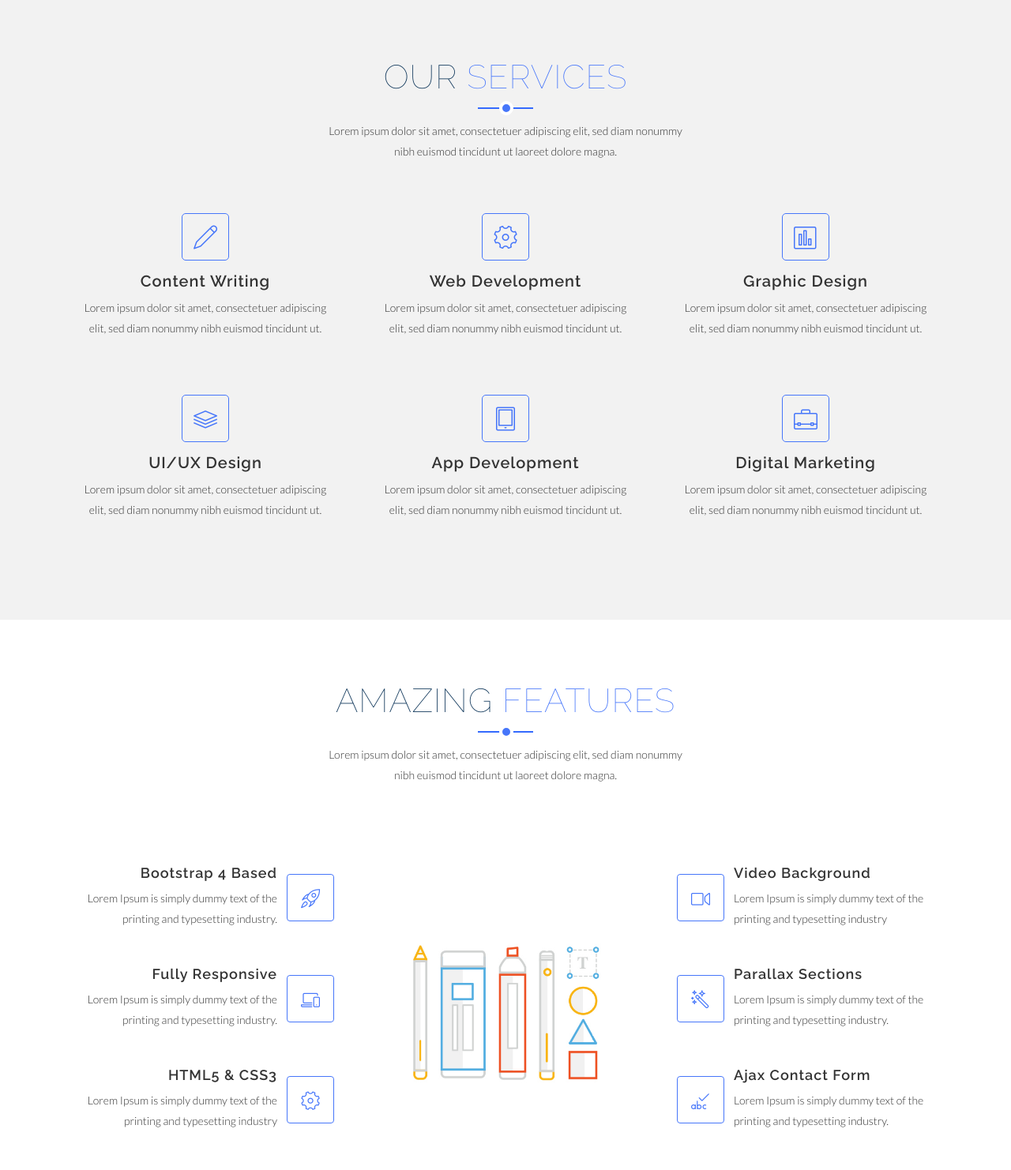
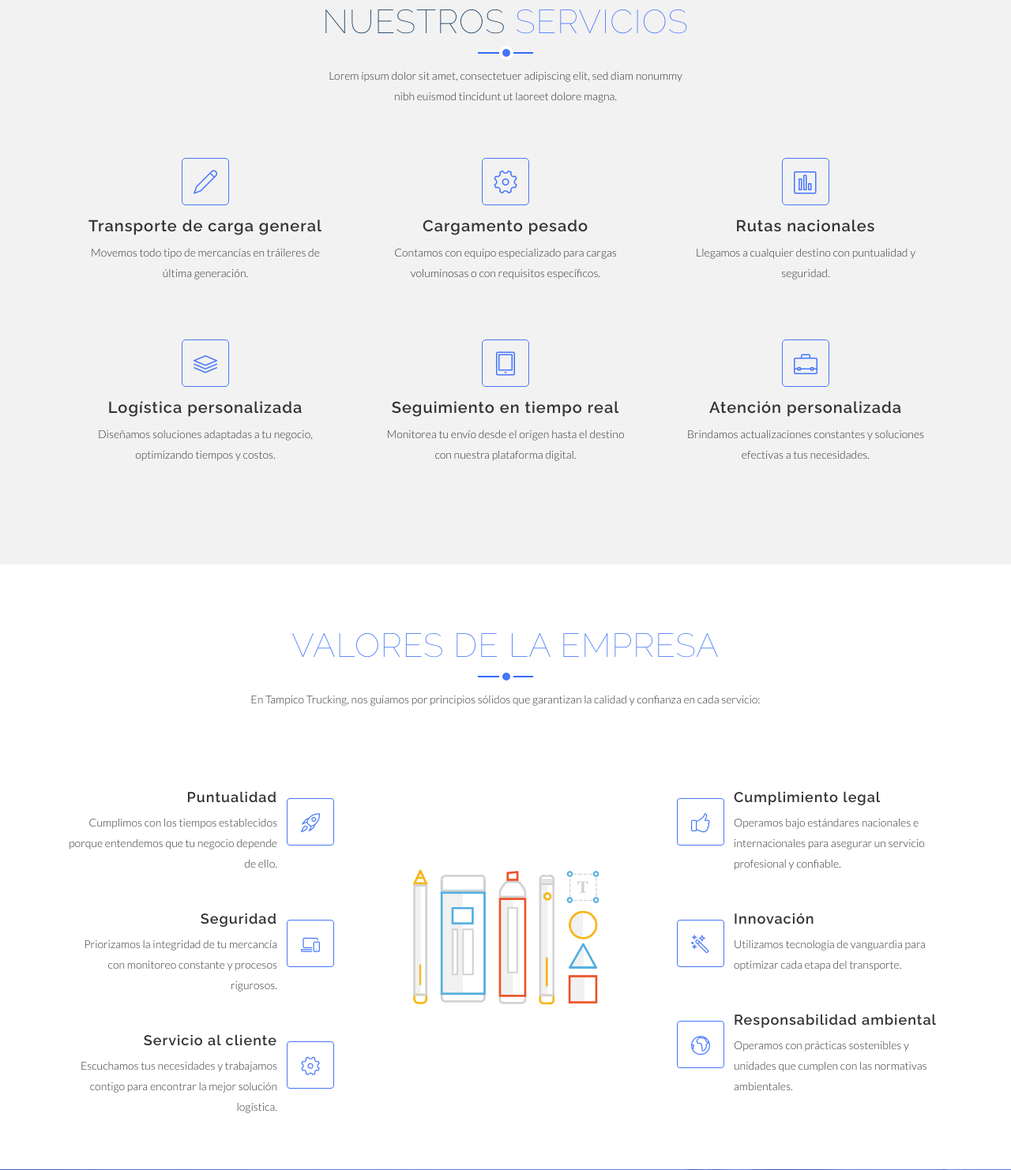
Before and after one commit to Alex-gs22/tampicoTrucking, a plain HTML site: page index.html in a window 1280 px wide. Shown: the part 456-1938 px from the top of the page at 79% size. Drawn offline with Linux system fonts and the light colour scheme.

Commit message:
text & img

```diff
--- a/index.html
+++ b/index.html
@@ -9,6 +9,7 @@
     <meta name="author" content="Alex">
     <meta name="author" content="Alan">
     <title>Trucking</title>
+    <link rel="icon" type="image/svg+xml" href="img/Logo_Camion.svg">
 
     <!-- Bootstrap CSS -->
     <link rel="stylesheet" href="css/bootstrap.min.css">
@@ -62,12 +63,17 @@
   	<!-- Header Section Start -->
 
     <header id="video-area" data-stellar-background-ratio="0.5">
-      <axjain id="block" data-vide-bg="video/video"></axjain>
+      <a class="overlay lightbox" href="img/portfolio/header.webp">
+        <img src="img/portfolio/header.webp" alt="" />  </a>
       <div class="fixed-top">
           <div class="container">
             <div class="logo-menu">
-              <a href="index.html" class="logo"><span class="lnr lnr-diamond"></span> CRYSTAL</a>
-              <button class="menu-button" id="open-button"><i class="lnr lnr-menu"></i></button>
+              <a href="index.html" class="logo">
+                <img src="img/Logo_Camion.svg" alt="TRUCKING" width="35" height="35"> TRUCKING
+              </a>
+              <button class="menu-button" id="open-button">
+                <i class="lnr lnr-menu"></i>
+              </button>
             </div>
           </div>
       </div>
@@ -76,8 +82,8 @@
         <div class="row justify-content-md-center">
           <div class="col-md-10">
             <div class="contents text-center">
-              <h1 class="wow fadeInDown" data-wow-duration="1000ms" data-wow-delay="0.3s">Crystal - Free Video Background HTML5 Bootstrap Template</h1>
-              <p class="lead  wow fadeIn" data-wow-duration="1000ms" data-wow-delay="400ms">Free High-quality Responsive Video Background Website Template Based on Bootstrap 4 to Create Complete Business Website in Minutes</p>
+              <h1 class="wow fadeInDown" data-wow-duration="1000ms" data-wow-delay="0.3s">Tampico Trucking</h1>
+              <p class="lead  wow fadeIn" data-wow-duration="1000ms" data-wow-delay="400ms">Soluciones de transporte de carga eficientes y confiables</p>
             </div>
           </div>
         </div>
@@ -90,7 +96,7 @@
     <section id="services" class="section">
       <div class="container">
         <div class="section-header">
-          <h2 class="section-title wow fadeIn" data-wow-duration="1000ms" data-wow-delay="0.3s">Our <span>Services</span></h2>
+          <h2 class="section-title wow fadeIn" data-wow-duration="1000ms" data-wow-delay="0.3s">Nuestros <span>Servicios</span></h2>
           <hr class="lines wow zoomIn" data-wow-delay="0.3s">
           <p class="section-subtitle wow fadeIn" data-wow-duration="1000ms" data-wow-delay="0.3s">Lorem ipsum dolor sit amet, consectetuer adipiscing elit, sed diam nonummy <br> nibh euismod tincidunt ut laoreet dolore magna.</p>
         </div>
@@ -100,8 +106,8 @@
               <div class="icon">
                 <i class="lnr lnr-pencil"></i>
               </div>
-              <h4>Content Writing</h4>
-              <p>Lorem ipsum dolor sit amet, consectetuer adipiscing elit, sed diam nonummy nibh euismod tincidunt ut.</p>
+              <h4>Transporte de carga general</h4>
+              <p>Movemos todo tipo de mercancías en tráileres de última generación.</p>
             </div>
           </div>
           <div class="col-md-4 col-sm-6">
@@ -109,8 +115,8 @@
               <div class="icon">
                 <i class="lnr lnr-cog"></i>
               </div>
-              <h4>Web Development</h4>
-              <p>Lorem ipsum dolor sit amet, consectetuer adipiscing elit, sed diam nonummy nibh euismod tincidunt ut.</p>
+              <h4>Cargamento pesado</h4>
+              <p>Contamos con equipo especializado para cargas voluminosas o con requisitos específicos.</p>
             </div>
           </div>
           <div class="col-md-4 col-sm-6">
@@ -118,8 +124,8 @@
               <div class="icon">
                 <i class="lnr lnr-chart-bars"></i>
               </div>
-              <h4>Graphic Design</h4>
-              <p>Lorem ipsum dolor sit amet, consectetuer adipiscing elit, sed diam nonummy nibh euismod tincidunt ut.</p>
+              <h4>Rutas nacionales</h4>
+              <p>Llegamos a cualquier destino con puntualidad y seguridad.</p>
             </div>
           </div>
           <div class="col-md-4 col-sm-6">
@@ -127,8 +133,8 @@
               <div class="icon">
                 <i class="lnr lnr-layers"></i>
               </div>
-              <h4>UI/UX Design</h4>
-              <p>Lorem ipsum dolor sit amet, consectetuer adipiscing elit, sed diam nonummy nibh euismod tincidunt ut.</p>
+              <h4>Logística personalizada</h4>
+              <p>Diseñamos soluciones adaptadas a tu negocio, optimizando tiempos y costos.</p>
             </div>
           </div>
           <div class="col-md-4 col-sm-6">
@@ -136,8 +142,8 @@
               <div class="icon">
                 <i class="lnr lnr-tablet"></i>
               </div>
-              <h4>App Development</h4>
-              <p>Lorem ipsum dolor sit amet, consectetuer adipiscing elit, sed diam nonummy nibh euismod tincidunt ut.</p>
+              <h4>Seguimiento en tiempo real</h4>
+              <p>Monitorea tu envío desde el origen hasta el destino con nuestra plataforma digital.</p>
             </div>
           </div>
           <div class="col-md-4 col-sm-6">
@@ -145,8 +151,8 @@
               <div class="icon">
                 <i class="lnr lnr-briefcase"></i>
               </div>
-              <h4>Digital Marketing</h4>
-              <p>Lorem ipsum dolor sit amet, consectetuer adipiscing elit, sed diam nonummy nibh euismod tincidunt ut.</p>
+              <h4>Atención personalizada</h4>
+              <p>Brindamos actualizaciones constantes y soluciones efectivas a tus necesidades.</p>
             </div>
           </div>
         </div>
@@ -158,9 +164,10 @@
     <section id="features" class="section" data-stellar-background-ratio="0.2">
       <div class="container">
         <div class="section-header">
-          <h2 class="section-title wow fadeIn" data-wow-duration="1000ms" data-wow-delay="0.3s">Amazing <span>Features</span></h2>
+          <h2 class="section-title wow fadeIn" data-wow-duration="1000ms" data-wow-delay="0.3s"> <span>Valores de la empresa</span></h2>
           <hr class="lines wow zoomIn" data-wow-delay="0.3s">
-          <p class="section-subtitle wow fadeIn" data-wow-duration="1000ms" data-wow-delay="0.3s">Lorem ipsum dolor sit amet, consectetuer adipiscing elit, sed diam nonummy <br> nibh euismod tincidunt ut laoreet dolore magna.</p>
+          <p class="section-subtitle wow fadeIn" data-wow-duration="1000ms" data-wow-delay="0.3s">En Tampico Trucking, nos guiamos por principios
+            sólidos que garantizan la calidad y confianza en cada servicio:</p>
         </div>
         <div class="row">
           <div class="col-lg-4 col-md-4 col-sm-4 col-xs-12">
@@ -170,8 +177,8 @@
                   <i class="lnr lnr-rocket"></i>
                 </span>
                 <div class="text">
-                  <h4>Bootstrap 4 Based</h4>
-                  <p>Lorem Ipsum is simply dummy text of the printing and typesetting industry.</p>
+                  <h4>Puntualidad</h4>
+                  <p>Cumplimos con los tiempos establecidos porque entendemos que tu negocio depende de ello.</p>
                 </div>
               </div>
               <div class="box-item left">
@@ -179,8 +186,8 @@
                   <i class="lnr lnr-laptop-phone"></i>
                 </span>
                 <div class="text">
-                  <h4>Fully Responsive</h4>
-                  <p>Lorem Ipsum is simply dummy text of the printing and typesetting industry.</p>
+                  <h4>Seguridad</h4>
+                  <p>Priorizamos la integridad de tu mercancía con monitoreo constante y procesos rigurosos.</p>
                 </div>
               </div>
               <div class="box-item left">
@@ -188,8 +195,8 @@
                   <i class="lnr lnr-cog"></i>
                 </span>
                 <div class="text">
-                  <h4>HTML5 & CSS3</h4>
-                  <p>Lorem Ipsum is simply dummy text of the printing and typesetting industry</p>
+                  <h4>Servicio al cliente</h4>
+                  <p>Escuchamos tus necesidades y trabajamos contigo para encontrar la mejor solución logística.</p>
                 </div>
               </div>
             </div>
@@ -203,11 +210,11 @@
             <div class="content-right text-left wow fadeInRight animated" data-wow-offset="10">
               <div class="box-item right">
                 <span class="icon">
-                  <i class="lnr lnr-camera-video"></i>
+                  <i class="lnr lnr-thumbs-up"></i>
                 </span>
                 <div class="text">
-                  <h4>Video Background</h4>
-                  <p>Lorem Ipsum is simply dummy text of the printing and typesetting industry</p>
+                  <h4>Cumplimiento legal</h4>
+                  <p>Operamos bajo estándares nacionales e internacionales para asegurar un servicio profesional y confiable.</p>
                 </div>
               </div>
               <div class="box-item right">
@@ -215,17 +222,17 @@
                   <i class="lnr lnr-magic-wand"></i>
                 </span>
                 <div class="text">
-                  <h4>Parallax Sections</h4>
-                  <p>Lorem Ipsum is simply dummy text of the printing and typesetting industry.</p>
+                  <h4>Innovación</h4>
+                  <p>Utilizamos tecnología de vanguardia para optimizar cada etapa del transporte.</p>
                 </div>
               </div>
               <div class="box-item right">
                 <span class="icon">
-                  <i class="lnr lnr-spell-check"></i>
+                  <i class="lnr lnr-earth"></i>
                 </span>
                 <div class="text">
-                  <h4>Ajax Contact Form</h4>
-                  <p>Lorem Ipsum is simply dummy text of the printing and typesetting industry.</p>
+                  <h4>Responsabilidad ambiental</h4>
+                  <p>Operamos con prácticas sostenibles y unidades que cumplen con las normativas ambientales.</p>
                 </div>
               </div>
             </div>
@@ -306,7 +313,7 @@
                 <div class="portfolio-item">
                   <div class="shot-item">
                     <a class="overlay lightbox" href="img/portfolio/img3.jpg">
-                      <img src="img/portfolio/img3.jpg" alt="" />
+                      <img src="img/portfolio/img3.webp" alt="" />
                       <i class="lnr lnr-plus-circle item-icon"></i>
                     </a>
                   </div>
@@ -376,7 +383,7 @@
                 </ul>
               </div>
               <div class="plan-button">
-                <a href="#" class="btn btn-common">Get Plan</a>
+                <a href="#contact" class="btn btn-common">Get Plan</a>
               </div>
             </div>
           </div>
@@ -397,7 +404,7 @@
                 </ul>
               </div>
               <div class="plan-button">
-                <a href="#" class="btn btn-common">Buy Now</a>
+                <a href="#contact" class="btn btn-common">Buy Now</a>
               </div>
             </div>
           </div>
@@ -418,7 +425,7 @@
                 </ul>
               </div>
               <div class="plan-button">
-                <a href="#" class="btn btn-common">Buy Now</a>
+                <a href="#contact" class="btn btn-common">Buy Now</a>
               </div>
             </div>
           </div>
@@ -749,8 +756,6 @@
     <script src="js/owl.carousel.min.js"></script>
     <script src="js/jquery.stellar.min.js"></script>
     <script src="js/jquery.nav.js"></script>
-    <script src="js/smooth-scroll.js"></script>
-    <script src="js/smooth-on-scroll.js"></script>
     <script src="js/wow.js"></script>
     <script src="js/menu.js"></script>
     <script src="js/jquery.vide.js"></script>
```
Also changed, not shown: img/Logo_Camion.svg (added), img/portfolio/header.webp (added), img/portfolio/img1.jpg, img/portfolio/img2.jpg, img/portfolio/img3.webp (added).
